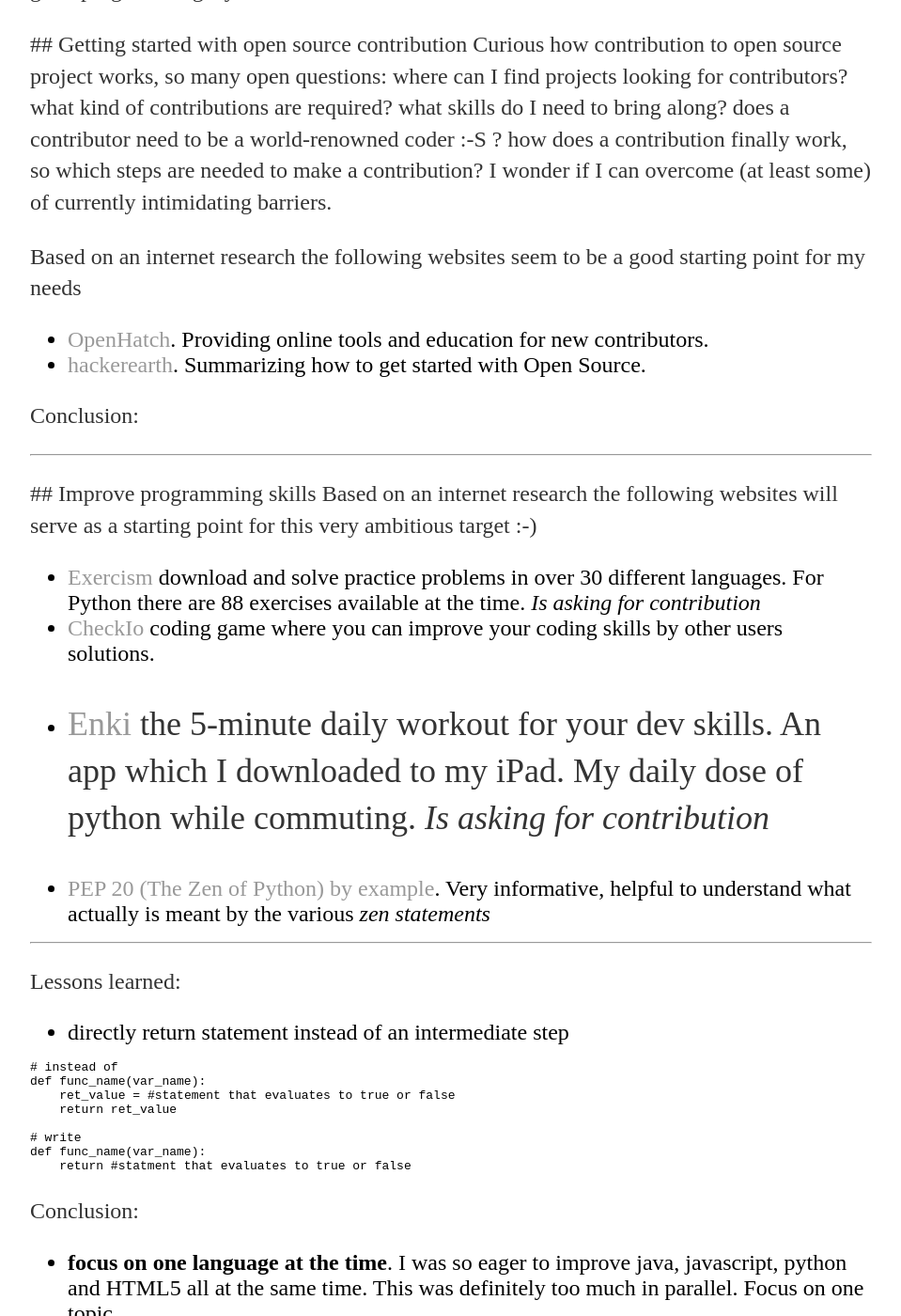
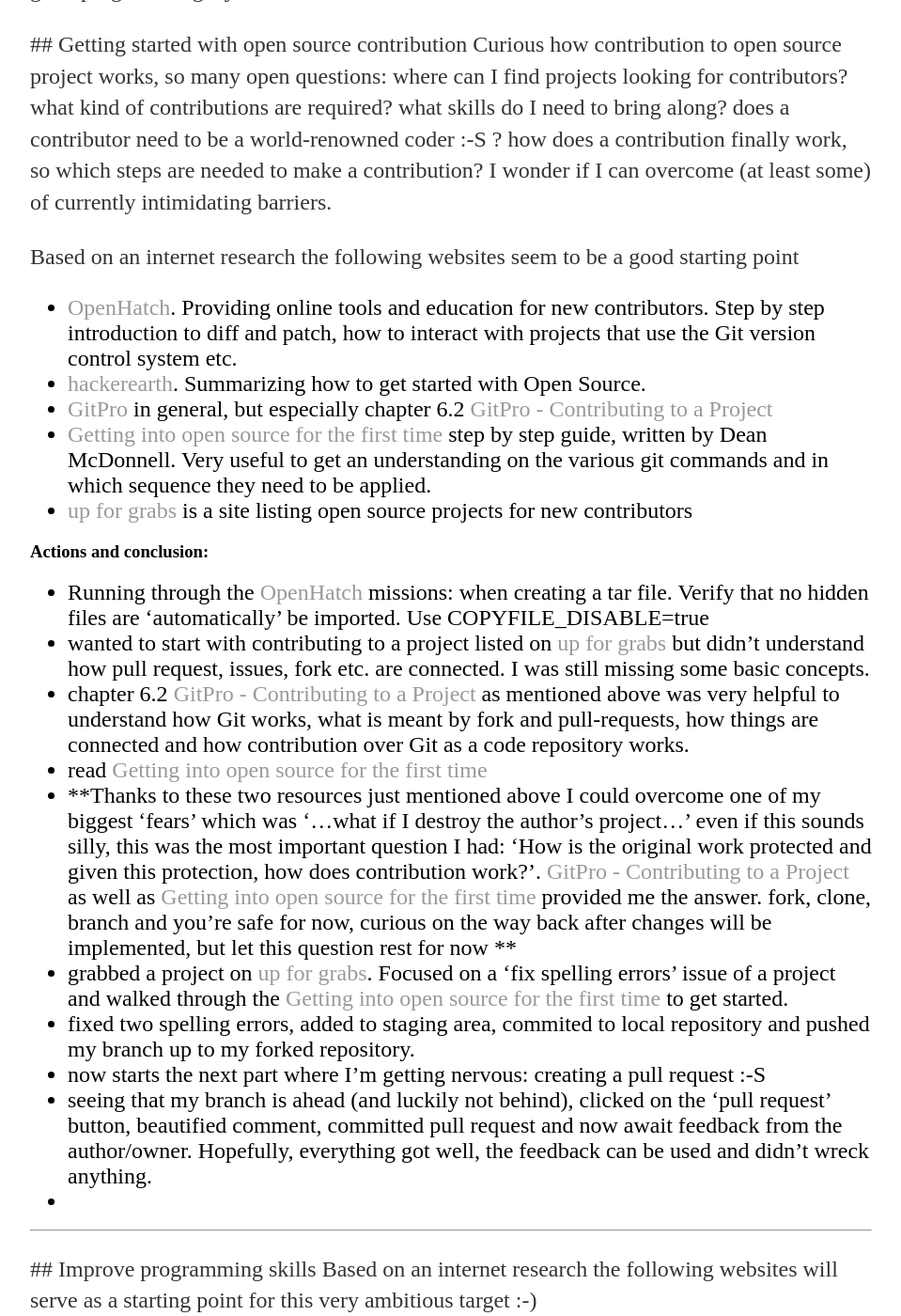
Before and after one commit to cgassman/cgassman.github.io, a Jekyll site: the page built from _posts/2017-11-01-contribution-to-open-source-software.md, in a window 1280 px wide and 1400 px high, scrolled down 538 px. Shown: the whole window at 94% size, without its empty margins (160-1119 px from the left). Built offline with Jekyll 4.4.1, drawn with Linux system fonts in a browser that asks for light colours; some of the changed text lies outside the part shown.

Commit message:
Nov blog - open source contribution: initial upload

````diff
--- a/_posts/2017-11-01-contribution-to-open-source-software.md
+++ b/_posts/2017-11-01-contribution-to-open-source-software.md
@@ -9,12 +9,28 @@
 ## Getting started with open source contribution
 Curious how contribution to open source project works, so many open questions: where can I find projects looking for contributors? what kind of contributions are required? what skills do I need to bring along? does a contributor need to be a world-renowned coder :-S ? how does a contribution finally work, so which steps are needed to make a contribution? I wonder if I can overcome (at least some) of currently intimidating barriers.
 
-Based on an internet research the following websites seem to be a good starting point for my needs
+Based on an internet research the following websites seem to be a good starting point
 
-- [OpenHatch](http://openhatch.org/). Providing online tools and education for new contributors.
+- [OpenHatch](http://openhatch.org/). Providing online tools and education for new contributors. Step by step introduction to diff and patch, how to interact with projects that use the Git version control system etc.
 - [hackerearth](https://www.hackerearth.com/getstarted-opensource/). Summarizing how to get started with Open Source.
+- [GitPro](https://git-scm.com/book/en/v2) in general, but especially chapter 6.2 [GitPro - Contributing to a Project](https://git-scm.com/book/en/v2/GitHub-Contributing-to-a-Project)
+- [Getting into open source for the first time](https://www.nearform.com/blog/first-time-with-open-source/) step by step guide, written by Dean McDonnell. Very useful to get an understanding on the various git commands and in which sequence they need to be applied.
+- [up for grabs](http://up-for-grabs.net/#/) is a site listing open source projects for new contributors
 
-Conclusion:
+### Actions and conclusion:
+
+- Running through the [OpenHatch](http://openhatch.org/) missions: when creating a tar file. Verify that no hidden files are 'automatically' be imported. Use COPYFILE_DISABLE=true
+- wanted to start with contributing to a project listed on [up for grabs](http://up-for-grabs.net/#/) but didn't understand how pull request, issues, fork etc. are connected. I was still missing some basic concepts.
+- chapter 6.2 [GitPro - Contributing to a Project](https://git-scm.com/book/en/v2/GitHub-Contributing-to-a-Project) as mentioned above was very helpful to understand how Git works, what is meant by fork and pull-requests, how things are connected and how contribution over Git as a code repository works.
+- read [Getting into open source for the first time](https://www.nearform.com/blog/first-time-with-open-source/)
+- **Thanks to these two resources just mentioned above I could overcome one of my biggest 'fears' which was '...what if I destroy the author's project...' even if this sounds silly, this was the most important question I had: 'How is the original work protected and given this protection, how does contribution work?'. [GitPro - Contributing to a Project](https://git-scm.com/book/en/v2/GitHub-Contributing-to-a-Project) as well as [Getting into open source for the first time](https://www.nearform.com/blog/first-time-with-open-source/) provided me the answer. fork, clone, branch and you're safe for now, curious on the way back after changes will be implemented, but let this question rest for now **
+- grabbed a project on [up for grabs](http://up-for-grabs.net/#/). Focused on a 'fix spelling errors' issue of a project and walked through the [Getting into open source for the first time](https://www.nearform.com/blog/first-time-with-open-source/) to get started.
+- fixed two spelling errors, added to staging area, commited to local repository and pushed my branch up to my forked repository.
+- now starts the next part where I'm getting nervous: creating a pull request :-S
+- seeing that my branch is ahead (and luckily not behind), clicked on the 'pull request' button, beautified comment, committed pull request and now await feedback from the author/owner. Hopefully, everything got well, the feedback can be used and didn't wreck anything.
+-
+
+
 
 ---
 
@@ -27,24 +43,17 @@
 
 - [PEP 20 (The Zen of Python) by example](http://www.artifex.org/~hblanks/talks/2011/pep20_by_example.pdf). Very informative, helpful to understand what actually is meant by the various *zen statements*
 
----
 
-Lessons learned:
+### Lessons learned:
 
-- directly return statement instead of an intermediate step
+- Small exercises such as in [Exercism](http://exercism.io/) allow it to focus on one particular concept, such as for instance try/except/finally or a specific Python built-in class etc. Even though it needs a lot of patience to go through these exercises and no fancy application is the outcome of such exercises, it is absolutely worth it to be patient and focus on one topic at the time
+- get used to PEP8
+- understand the differences of mutable and immutable types and also what possible advantages immutable types might have: e.g. no concurrency issues, no side effect issues
+- definition of a return statement instead of a return value only (where useful), this was thanks to code reviews provided to me on [Exercism](http://exercism.io/) by other users.
+- try/except/finally, do not accept an empty except, always specify the error which shall be caught.
 
-```python
-# instead of
-def func_name(var_name):
-    ret_value = #statement that evaluates to true or false
-    return ret_value
 
-# write
-def func_name(var_name):
-    return #statment that evaluates to true or false
-```
-
-Conclusion:
+### Conclusion:
 
 - **focus on one language at the time**. I was so eager to improve java, javascript, python and HTML5 all at the same time. This was definitely too much in parallel. Focus on one topic.
 - **it needs a lot of patience**. Coding can be very frustrating, first before the code does what I want it to do, second there are so many options for improvements that it seems to be a never ending story.
````
